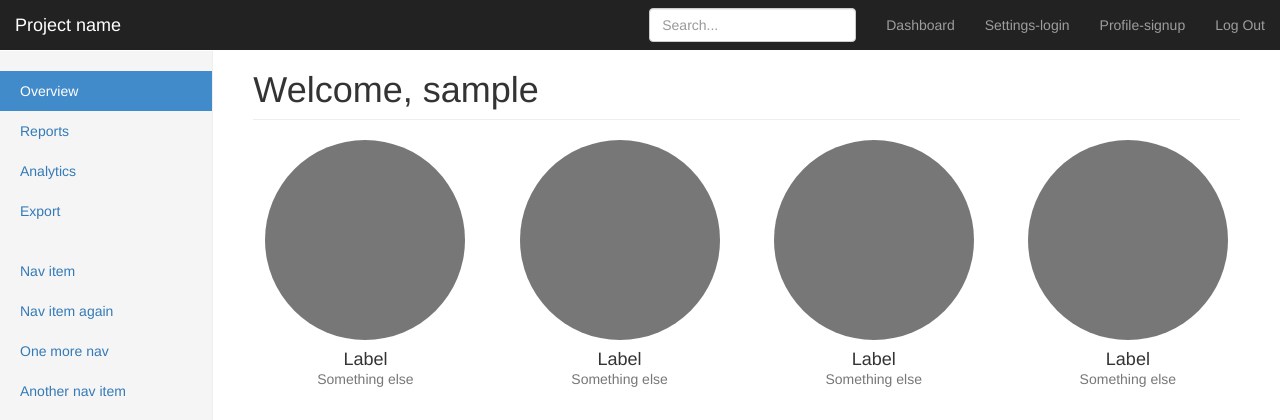
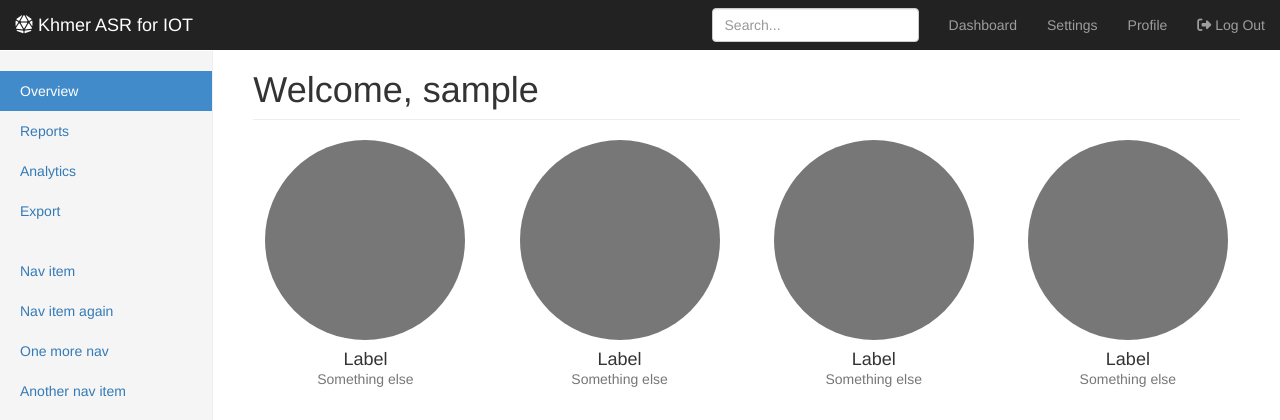
Before and after one commit to Sophal24/flask-login-system, a Flask app: page /dashboard in a window 1280 px wide. Shown: the top 420 px of the page. Run offline with Flask 2, Linux system fonts and the light colour scheme; the visitor is signed in with stand-in values (Sample User, id 1); data comes from the database, SQL or seed files in the repository; some libraries are stand-ins or nearby versions.

Commit message:
update session in login sigup and dash board

```diff
--- a/app.py
+++ b/app.py
@@ -42,12 +42,15 @@ class RegisterForm(FlaskForm):
 
 
 @app.route('/')
+@login_required
 def index():
     return render_template('index.html', home=True)
 
 @app.route('/login', methods=['GET', 'POST'])
 def login():
-
+    if current_user.is_authenticated:
+        # return current_app.login_manager.unauthorized()
+        return redirect(url_for('dashboard'))
     form = LoginForm()
     if form.validate_on_submit():
         user = User.query.filter_by(username=form.username.data).first()
@@ -63,7 +66,9 @@ def login():
 
 @app.route('/signup', methods=['GET', 'POST'])
 def signup():
-
+    if current_user.is_authenticated:
+        # return current_app.login_manager.unauthorized()
+        return redirect(url_for('dashboard'))
     form = RegisterForm()
     if form.validate_on_submit():
         hashed_password = generate_password_hash(form.password.data, method='sha256') #hash password
--- a/templates/dashboard.html
+++ b/templates/dashboard.html
@@ -7,6 +7,7 @@ Dashboard
 {% block styles %}
 {{super()}}
 <link rel="stylesheet" href="{{url_for('.static', filename='dashboard.css')}}">
+<script src="https://kit.fontawesome.com/ef323b5b2a.js" crossorigin="anonymous"></script>
 {% endblock %}
 
 {% block content %}
@@ -19,14 +20,14 @@ Dashboard
             <span class="icon-bar"></span>
             <span class="icon-bar"></span>
           </button>
-          <a class="navbar-brand" href="#">Project name</a>
+          <a class="navbar-brand" href="{{ url_for('dashboard') }}"><i class="fas fa-dice-d20"></i> Khmer ASR for IOT</a>
         </div>
         <div id="navbar" class="navbar-collapse collapse">
           <ul class="nav navbar-nav navbar-right">
             <li><a href="#">Dashboard</a></li>
-            <li><a href="{{ url_for('login') }}">Settings-login</a></li>
-            <li><a href="{{ url_for('signup') }}">Profile-signup</a></li>
-            <li><a href="{{ url_for('logout') }}">Log Out</a></li>
+            <li><a href="#">Settings</a></li>
+            <li><a href="#">Profile</a></li>
+            <li><a href="{{ url_for('logout') }}"><i class="fas fa-sign-out-alt"></i> Log Out</a></li>
           </ul>
           <form class="navbar-form navbar-right">
             <input type="text" class="form-control" placeholder="Search...">
--- a/templates/login.html
+++ b/templates/login.html
@@ -8,6 +8,7 @@ Login
 {% block styles %}
 {{super()}}
 <link rel="stylesheet" href="{{url_for('.static', filename='signin.css')}}">
+<script src="https://kit.fontawesome.com/ef323b5b2a.js" crossorigin="anonymous"></script>
 {% endblock %}
 
 {% block content %}
@@ -20,14 +21,15 @@ Login
             <span class="icon-bar"></span>
             <span class="icon-bar"></span>
           </button>
-          <a class="navbar-brand" href="{{ url_for('index')}}">IoT Project</a>
+          <a class="navbar-brand" href="{{ url_for('index')}}"><i class="fas fa-dice-d20"></i> IoT Project</a>
         </div>
         <div id="navbar" class="collapse navbar-collapse">
           <ul class="nav navbar-nav">
             <li><a class="nav-link {% if home %} active {% endif %}" href="{{ url_for('index') }}">Home</a></li>
+            <li class="nav-item"><a class="nav-link " href="{{ url_for('dashboard') }}">Dashboard</a></li>
             <li><a class="nav-link {% if login %} active {% endif %}" href="{{ url_for('login') }}">Login</a></li>
             <li><a class="nav-link {% if signup %} active {% endif %}" href="{{ url_for('signup') }}">Sign Up</a></li>
-            <li class="nav-item"><a class="nav-link " href="{{ url_for('dashboard') }}">Dashboard</a></li>
+            <!-- <li class="nav-item"><a class="nav-link " href="{{ url_for('dashboard') }}">Dashboard</a></li> -->
           </ul>
         </div><!--/.nav-collapse -->
       </div>
--- a/templates/signup.html
+++ b/templates/signup.html
@@ -8,6 +8,7 @@ Sign Up
 {% block styles %}
 {{super()}}
 <link rel="stylesheet" href="{{url_for('.static', filename='signin.css')}}">
+<script src="https://kit.fontawesome.com/ef323b5b2a.js" crossorigin="anonymous"></script>
 {% endblock %}
 
 {% block content %}
@@ -20,14 +21,15 @@ Sign Up
         <span class="icon-bar"></span>
         <span class="icon-bar"></span>
       </button>
-      <a class="navbar-brand" href="{{ url_for('index')}}">IoT Project</a>
+      <a class="navbar-brand" href="{{ url_for('index')}}"><i class="fas fa-dice-d20"></i> IoT Project</a>
     </div>
     <div id="navbar" class="collapse navbar-collapse">
       <ul class="nav navbar-nav">
         <li><a class="nav-link {% if home %} active {% endif %}" href="{{ url_for('index') }}">Home</a></li>
+        <li class="nav-item"><a class="nav-link " href="{{ url_for('dashboard') }}">Dashboard</a></li>
         <li><a class="nav-link {% if login %} active {% endif %}" href="{{ url_for('login') }}">Login</a></li>
         <li><a class="nav-link {% if signup %} active {% endif %}" href="{{ url_for('signup') }}">Sign Up</a></li>
-        <li class="nav-item"><a class="nav-link " href="{{ url_for('dashboard') }}">Dashboard</a></li>
+        <!-- <li class="nav-item"><a class="nav-link " href="{{ url_for('dashboard') }}">Dashboard</a></li> -->
       </ul>
     </div><!--/.nav-collapse -->
   </div>
```
Also changed, not shown: templates/index.html (+7 -4 lines).
